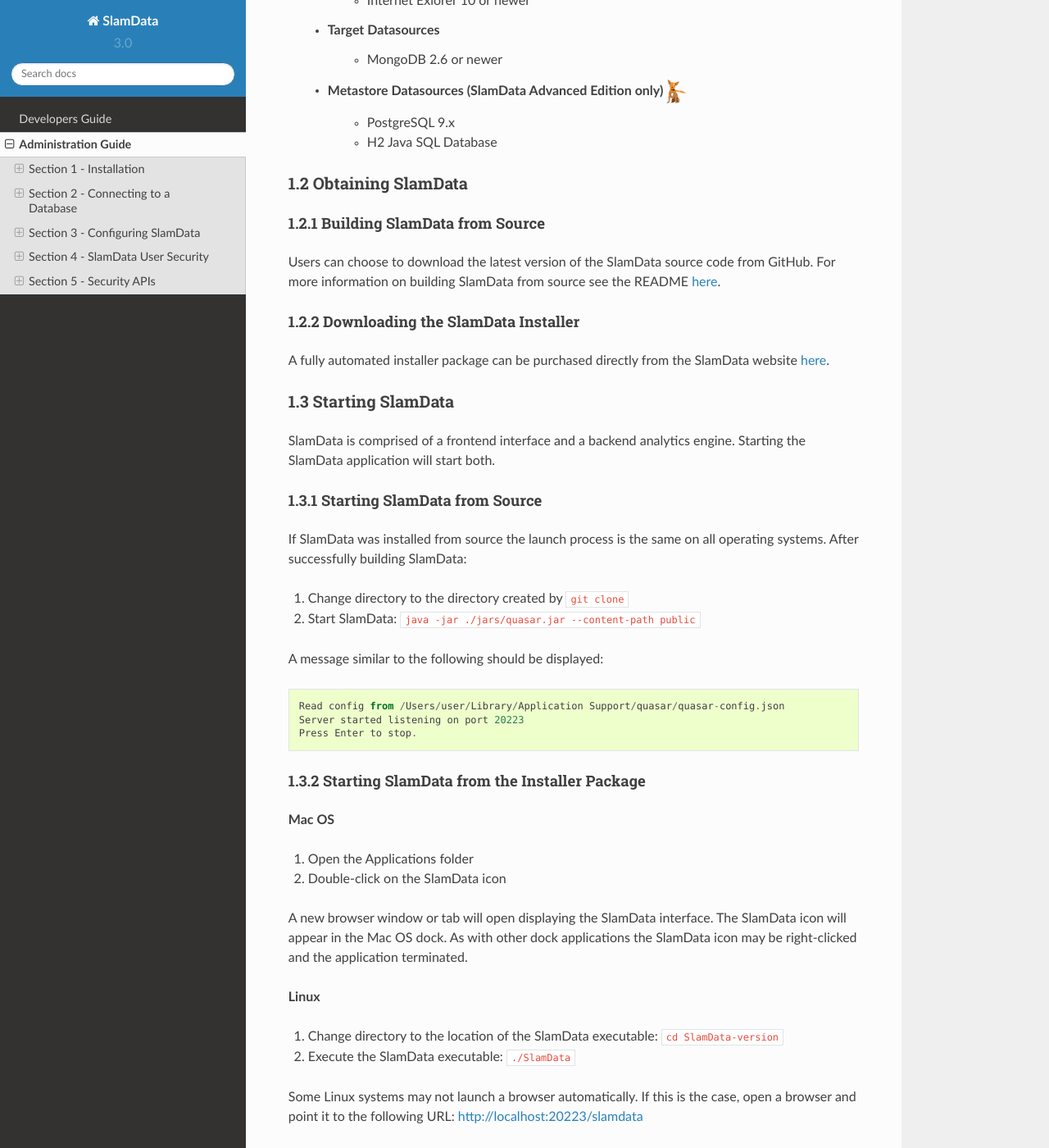
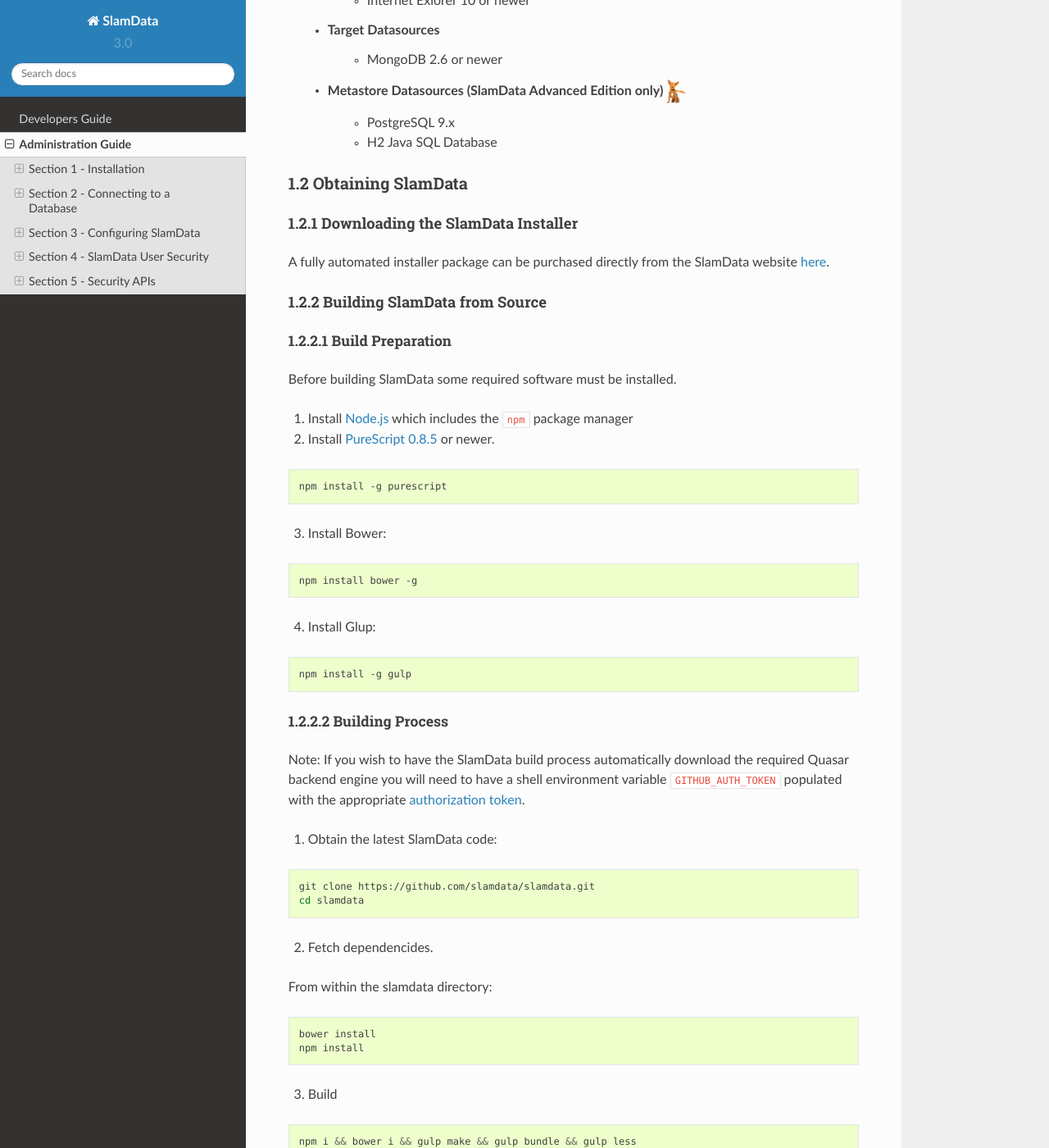
Before and after one commit to uapasha/slamdata-docs, a Sphinx documentation site: the page built from source/administration-guide.rst, in a window 1280 px wide and 1400 px high, scrolled down 1111 px. Shown: the whole window at 82% size. Built offline with Sphinx 7.4.7 and the Read the Docs theme 2.0.0, drawn with Linux system fonts in a browser that asks for light colours; some of the changed text lies outside the part shown.

Commit message:
Updated installation instructions

```diff
--- a/source/administration-guide.rst
+++ b/source/administration-guide.rst
@@ -47,21 +47,81 @@ Section 1 - Installation
 ~~~~~~~~~~~~~~~~~~~~~~
 
 
-1.2.1 Building SlamData from Source
-'''''''''''''''''''''''''''''''''''
-
-Users can choose to download the latest version of the SlamData source
-code from GitHub.  For more information on building SlamData from source
-see the README
-`here <https://github.com/slamdata/slamdata#building-from-source>`__.
-
-
-1.2.2 Downloading the SlamData Installer
+1.2.1 Downloading the SlamData Installer
 ''''''''''''''''''''''''''''''''''''''''
 
 A fully automated installer package can be purchased directly from the
 SlamData website `here <http://slamdata.com/get-slamdata/>`__.
 
+
+
+1.2.2 Building SlamData from Source
+'''''''''''''''''''''''''''''''''''
+
+
+1.2.2.1 Build Preparation
+@@@@@@@@@@@@@@@@@@@@@@@@@
+
+Before building SlamData some required software must be installed.
+
+1. Install
+   `Node.js <https://docs.npmjs.com/getting-started/installing-node>`__
+   which includes the ``npm`` package manager
+
+2. Install `PureScript 0.8.5 <http://www.purescript.org/download//>`__
+   or newer.
+
+.. code-block:: shell
+
+    npm install -g purescript
+
+3. Install Bower:
+
+.. code-block:: shell
+
+    npm install bower -g
+
+4. Install Glup:
+
+.. code-block:: shell
+
+    npm install -g gulp
+
+
+
+
+1.2.2.2 Building Process
+@@@@@@@@@@@@@@@@@@@@@@@@
+
+Note: If you wish to have the SlamData build process automatically
+download the required Quasar backend engine you will need to have
+a shell environment variable ``GITHUB_AUTH_TOKEN`` populated with
+the appropriate `authorization token <https://github.com/settings/tokens/>`__.
+
+1. Obtain the latest SlamData code:
+
+.. code-block:: shell
+
+    git clone https://github.com/slamdata/slamdata.git
+    cd slamdata
+
+2. Fetch dependencides.
+
+From within the slamdata directory:
+
+.. code-block:: shell
+
+    bower install
+    npm install
+
+3. Build
+
+.. code-block:: shell
+
+    npm i && bower i && gulp make && gulp bundle && gulp less
+
+After this task finishes the ``public`` directory will contain the complete
+SlamData front-end app.
 
 
 1.3 Starting SlamData
```
